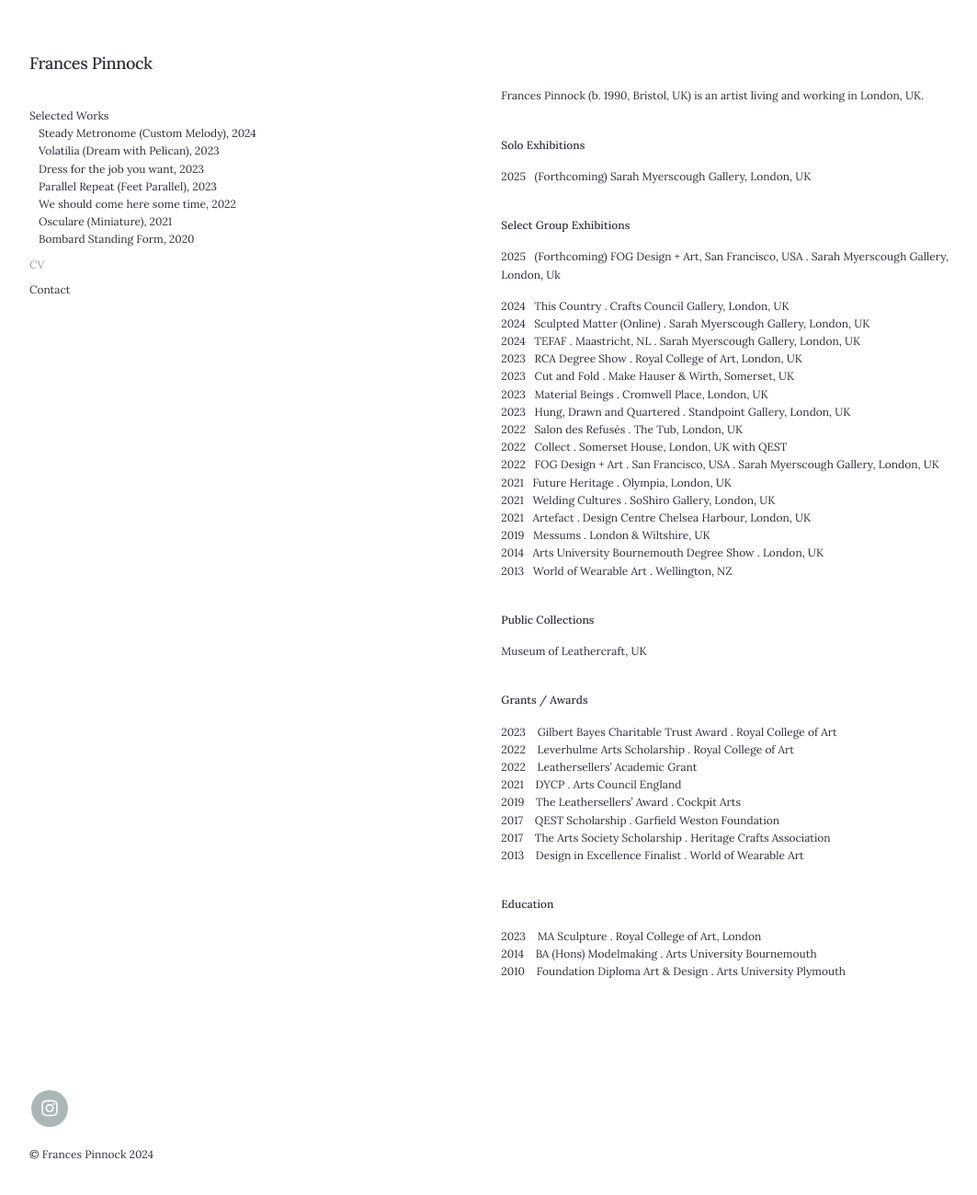
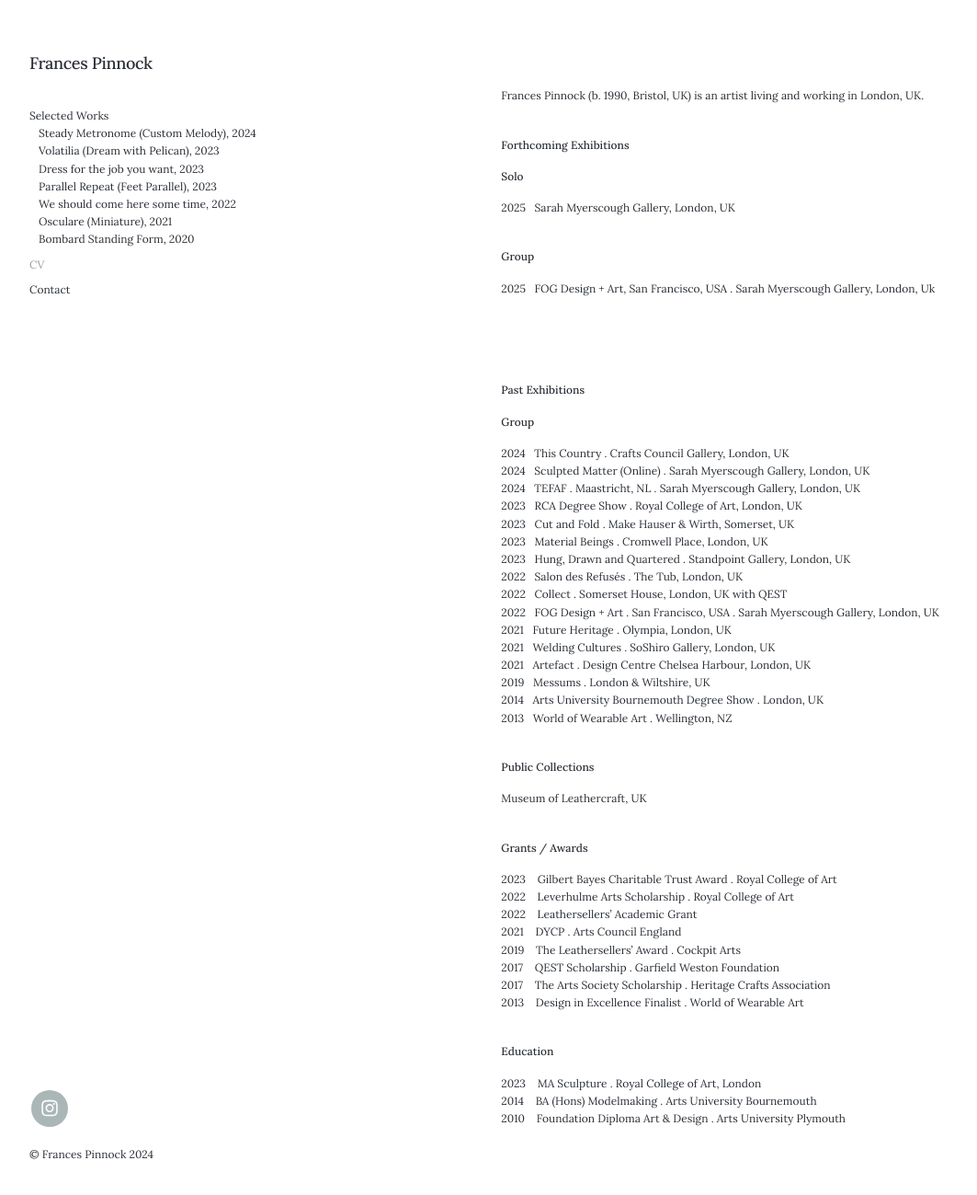
Before and after one commit to francespinnock/francespinnock.github.io, a Jekyll site: the page built from _pages/cv.md, in a window 1280 px wide and 1304 px high. Shown: the top 1299 px of the window at 92% size, without its empty margins (28-1091 px from the left). Built offline with Jekyll 4.4.1, drawn with Linux system fonts in a browser that asks for light colours; nearby versions of some CDN libraries; some web fonts are replaced.

Commit message:
Update cv.md

```diff
--- a/_pages/cv.md
+++ b/_pages/cv.md
@@ -10,14 +10,23 @@ Frances Pinnock (b. 1990, Bristol, UK) is an artist living and working in London
 <br />
 
 
-**Solo Exhibitions**
+**Forthcoming Exhibitions**
 
-2025&nbsp;&nbsp;&nbsp;(Forthcoming) Sarah Myerscough Gallery, London, UK
+**Solo**
+
+2025&nbsp;&nbsp;&nbsp;Sarah Myerscough Gallery, London, UK
 <br />
 
-**Select Group Exhibitions**
+**Group**
 
-2025&nbsp;&nbsp;&nbsp;(Forthcoming) FOG Design + Art, San Francisco, USA . Sarah Myerscough Gallery, London, Uk
+2025&nbsp;&nbsp;&nbsp;FOG Design + Art, San Francisco, USA . Sarah Myerscough Gallery, London, Uk
+<br />
+<br />
+<br />
+
+**Past Exhibitions**
+
+**Group**
 
 2024&nbsp;&nbsp;&nbsp;This Country . Crafts Council Gallery, London, UK
 2024&nbsp;&nbsp;&nbsp;Sculpted Matter (Online) . Sarah Myerscough Gallery, London, UK
```
